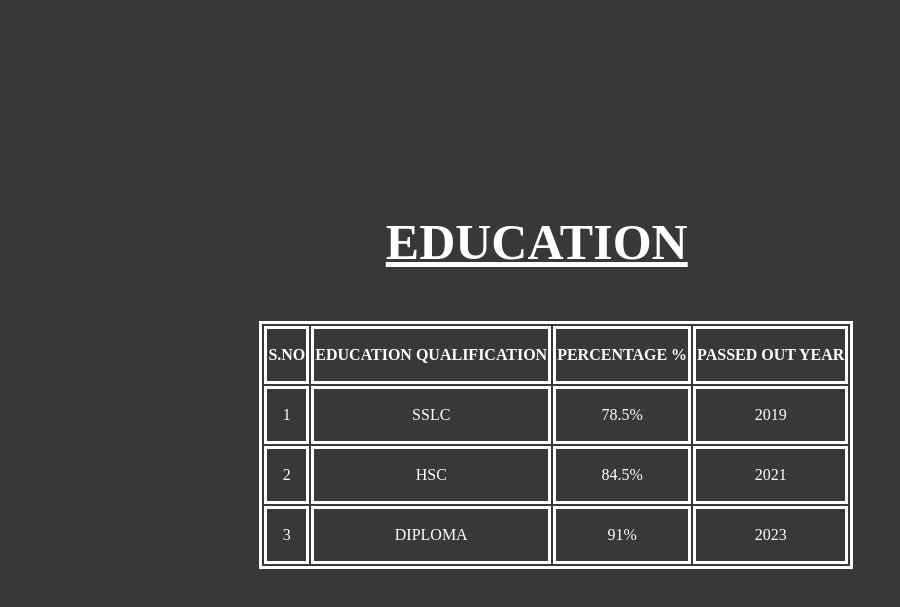
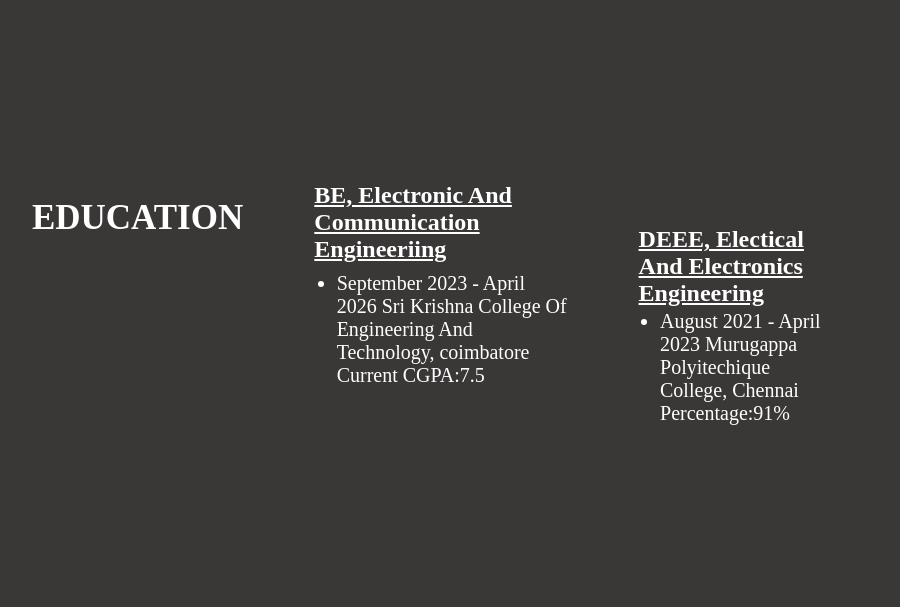
Before and after one commit to MIGHTYU1/KING, a plain HTML site: page index.html in a window 1280 px wide. Shown: the part 858-1465 px from the top of the page, without its empty margins (191-1091 px from the left). Drawn offline with Linux system fonts and the light colour scheme.

Commit message:
UPDATE OF PORTFOLIO

```diff
--- a/External.css
+++ b/External.css
@@ -90,10 +90,10 @@ html{
     scroll-behavior: smooth;
 }
 .jik{
-    font-size: 50px;
-    margin-left: 45%;
+    font-size: 35px;
+    margin-left: 17%;
     color: white;
-    text-decoration: underline;
+    /* text-decoration: underline; */
 }
 .hj{
     margin-left: 35%;
@@ -112,3 +112,42 @@ td:hover{
     color: black;
 
 }
+.hio{
+    color: white;
+    margin-top: 6.7%;
+    margin-left: 25%;
+    margin-right: -10%;
+    text-decoration:underline;
+    width: 2;
+}
+.hio1{
+    color: white;
+    margin-left:139%;
+    margin-top: -20%;
+    margin-right: -110%;
+    width: 2;
+    text-decoration: underline;
+}
+.hel div{
+    margin: 50%;
+}
+.oi{
+    color: white;
+    font-size: 20px;
+    margin-left: -45%;
+    margin-top: 18%;
+    width: 45%;
+}
+.pi{
+    color: white;
+    font-size: 20px;
+    margin-top: -15%;
+    margin-left: 18%;
+    margin-right: 50%;
+}
+p:hover{
+    text-shadow: 2px 2px 5px blue;
+}
+li:hover{
+    text-shadow: 2px 2px 5px blue;
+}
--- a/index.html
+++ b/index.html
@@ -25,41 +25,20 @@
             <br><br><br>
         <div class="container" id="section2">
                 <div>
-                    <img src="https://encrypted-tbn0.gstatic.com/images?q=tbn:ANd9GcT_VQvuRo4SyQr1uhvdXwmgJYYX5pj7Yr_qcw&s" alt="Resume Image" ></a>
+                    <img src="https://encrypted-tbn0.gstatic.com/images?q=tbn:ANd9GcT_VQvuRo4SyQr1uhvdXwmgJYYX5pj7Yr_qcw&s" alt="Resume Image" class="yu" ></a>
                 </div>
                 <div>
                     <p class="nen">As a committed student and passionate learner, I am always eager to explore and work across various technologies and domains. I am currently pursuing my undergraduate Bachelor's degree in Electronics and Communication Engineering at Sri Krishna College of Engineering and Technology.<br><br> I am open to new opportunities and collaborative projects that enable me to discover and master exciting new technologies.</p>
                 </div>
         </div>
             <br><br><br><br><br><br><br><br>
-            <div id="section3">
+            <div id="section3" class="lin">
                 <p class="jik"><b>EDUCATION</b></p>
-                <table class="hj">
-                    <tr>
-                        <th>S.NO</th>
-                        <th>EDUCATION QUALIFICATION</th>
-                        <th>PERCENTAGE %</th>
-                        <th>PASSED OUT YEAR</th>
-                    </tr>
-                    <tr>
-                        <td>1</td>
-                        <td>SSLC</td>
-                        <td>78.5%</td>
-                        <td>2019</td>
-                    </tr>
-                    <tr>
-                        <td>2</td>
-                        <td>HSC</td>
-                        <td>84.5%</td>
-                        <td>2021</td>
-                    </tr>
-                    <tr>
-                        <td>3</td>
-                        <td>DIPLOMA</td>
-                        <td>91%</td>
-                        <td>2023</td>
-                    </tr>
-                </table>
+                <div class="hel"><h2 class="hio">BE, Electronic  And  Communication Engineeriing</h2><h2 class="hio1">DEEE, Electical And Electronics Engineering</h2></div><br>
+                <ul>
+                <li class="oi">September 2023 - April 2026 Sri Krishna College Of Engineering And Technology, coimbatore  Current CGPA:7.5</li>
+                <li class="pi">August 2021 - April 2023 Murugappa Polyitechique College, Chennai Percentage:91% </li>
+                </ul>
             </div>
             <br><br><br><br><br><br><br><br>
     </body>
```
